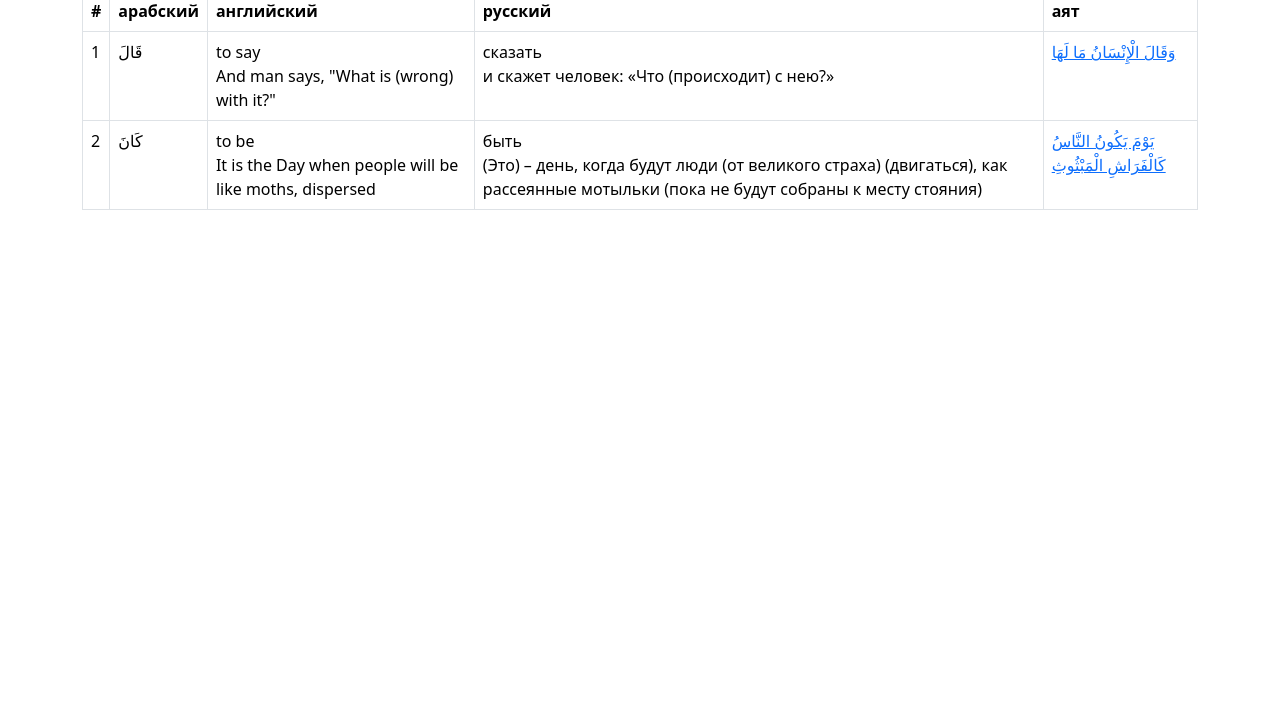
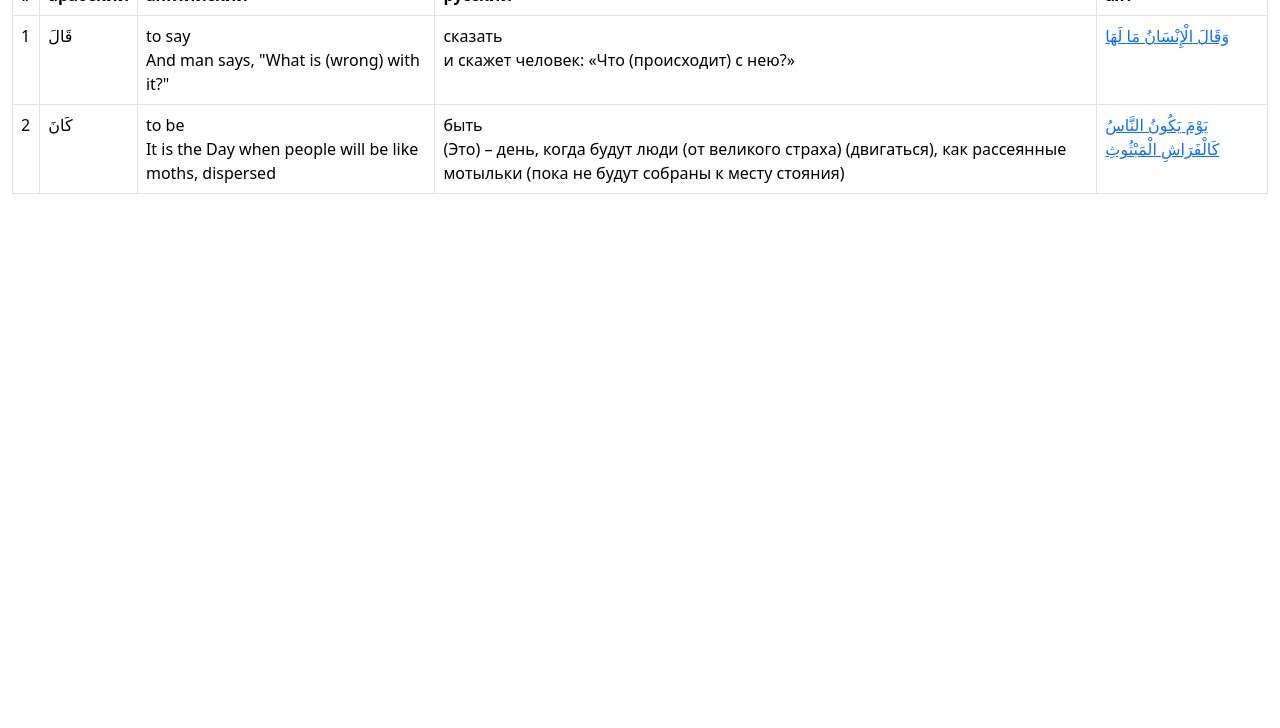
Before and after one commit to MuraStranger/QuranDictionary, a plain HTML site: page index.html in a window 1280 px wide. Shown: the part 72-800 px from the top of the page. Drawn offline with nearby package versions, Linux system fonts and the light colour scheme.

Commit message:
Update index.html

```diff
--- a/index.html
+++ b/index.html
@@ -9,9 +9,9 @@
 </head>
 <body>
 
-<div class="container mt-3">
+<div class="container-fluid">
   <h2>Quran Dictionary</h2>
-  <div class="table-responsive">
+  <div class="table-responsive-sm">
     <table class="table table-bordered">
       <thead>
         <tr>
@@ -26,21 +26,21 @@
         <tr>
           <td>1</td>
           <td>قَالَ</td>
-          <td>to say<br>And man says, "What is (wrong) with it?"</td>
+     <td>to say<br>And man says, "What is (wrong) with it?"</td>
           <td>сказать<br>и скажет человек: «Что (происходит) с нею?»</td>
           <td><a href="https://ru.quranacademy.org/quran/99:3" target="_blank">وَقَالَ الْإِنْسَانُ مَا لَهَا</a></td>
-
         </tr>
          <tr>
           <td>2</td>
           <td>
      كَانَ
           </td>
-          <td>to be<br> It is the Day when people will be like moths, dispersed</td>
+               <td>to be<br> It is the Day when people will be like moths, dispersed</td>
           <td>быть<br>(Это) – день, когда будут люди (от великого страха) (двигаться), как рассеянные мотыльки (пока не будут собраны к месту стояния)</td>
           <td><a href="https://ru.quranacademy.org/quran/101:4" target="_blank">
      يَوْمَ يَكُونُ النَّاسُ كَالْفَرَاشِ الْمَبْثُوثِ
           </a></td>
+
         </tr>
       </tbody>
     </table>
```
